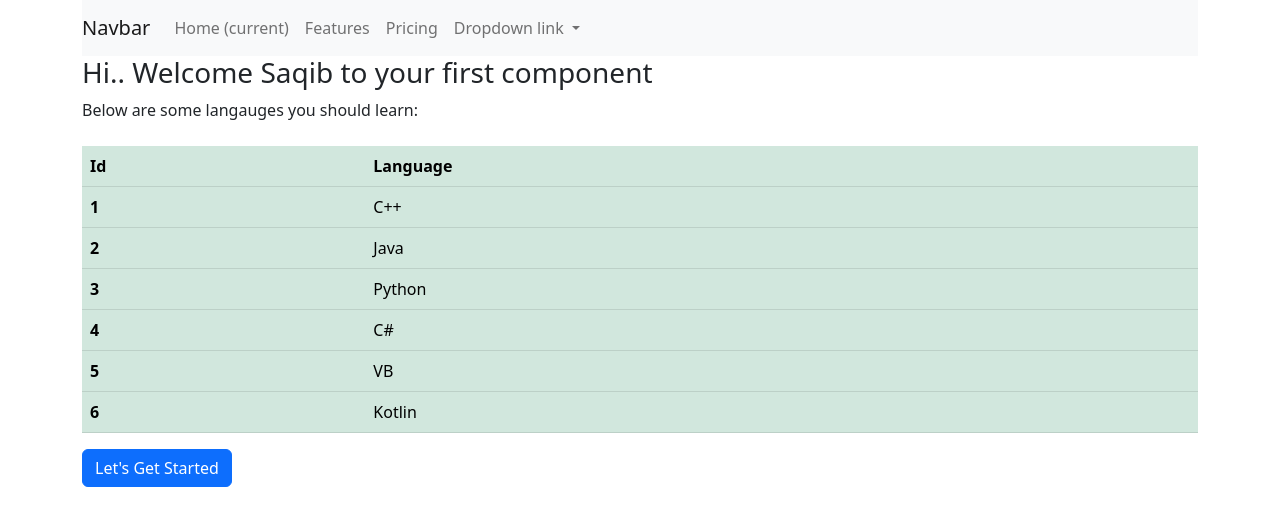
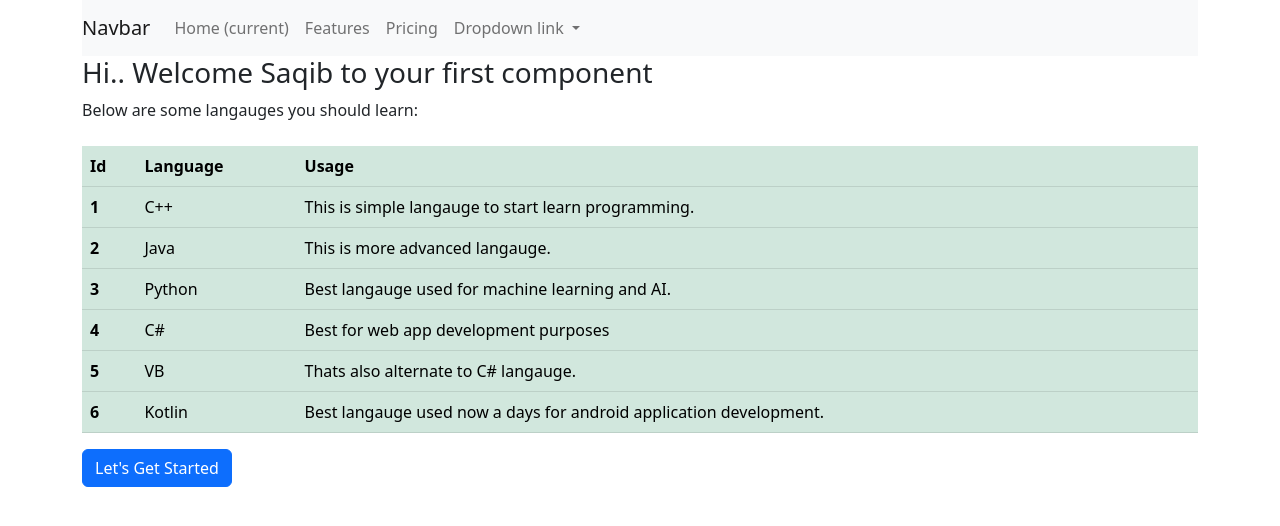
Before and after one commit to MuhammadSaqib786/Vue-Apps, a Vue app in the folder myFirstApp/: page / in a window 1280 px wide. Shown: the top 526 px of the page. Built offline with nearby package versions, Linux system fonts and the light colour scheme.

Commit message:
added body in posts

```diff
--- a/myFirstApp/src/components/Posts.vue
+++ b/myFirstApp/src/components/Posts.vue
@@ -9,13 +9,14 @@
     <tr>
       <th scope="col">Id</th>
       <th scope="col">Language</th>
+      <th scope="col">Usage</th>
     </tr>
   </thead>
   <tbody>
-    <tr v-for='post in posts' @key="id">
+    <tr v-for='post in posts' @key="post.id">
       <th scope="row">{{post.id}}</th>
       <td>{{post.title}}</td>
-
+      <td>{{post.body}}</td>
     </tr>
 
   </tbody>
@@ -32,12 +33,12 @@ export default{
     data(){
         return{
             posts:[
-                {id:1,title:'C++'},
-                {id:2,title: 'Java'},
-                {id:3,title:'Python'},
-                {id:4,title: 'C#'},
-                {id:5,title:'VB'},
-                {id:6,title: 'Kotlin'},
+                {id:1,title:'C++',body:'This is simple langauge to start learn programming.'},
+                {id:2,title: 'Java',body:'This is more advanced langauge.'},
+                {id:3,title:'Python',body:'Best langauge used for machine learning and AI.'},
+                {id:4,title: 'C#',body:'Best for web app development purposes'},
+                {id:5,title:'VB',body:'Thats also alternate to C# langauge.'},
+                {id:6,title: 'Kotlin',body:'Best langauge used now a days for android application development.'},
             ]
         }
     }
```
